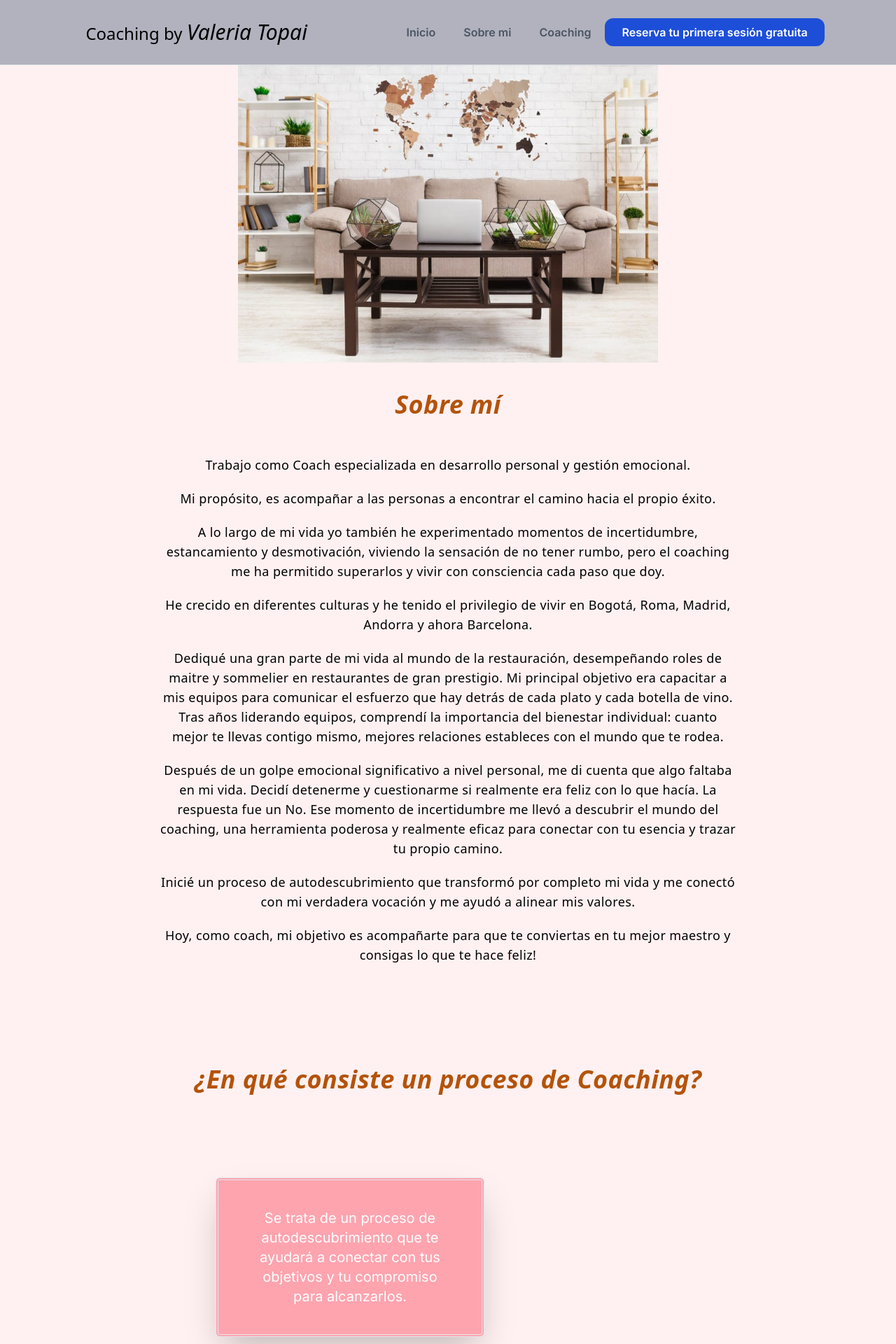
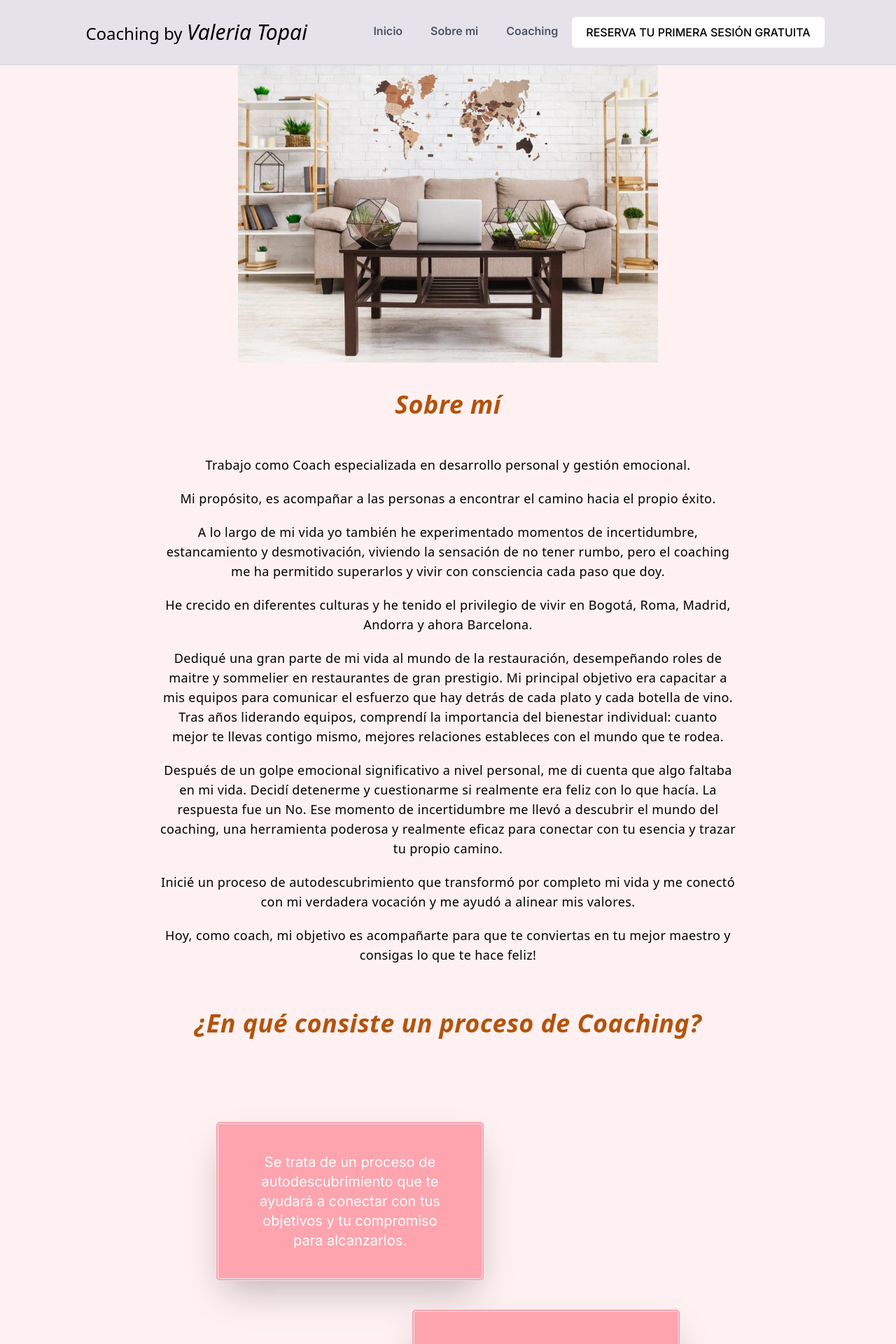
Before and after one commit to roxgiba/valeria-coaching, a Next.js app: page / in a window 1280 px wide. Shown: the top 1920 px of the page at 70% size. Built offline with nearby package versions, Linux system fonts and the light colour scheme.

Commit message:
adjusting reserva button style

```diff
--- a/components/Coaching.jsx
+++ b/components/Coaching.jsx
@@ -3,8 +3,8 @@ import React from "react";
 function Coaching() {
   return (
     <div id="coaching">
-      <div className=" tracking-wide font-sans pt-32 sm:pt-36 lg:pt-6 text-justify grid justify-items-stretch">
-        <h1 className="font-bold text-amber-700 text-2xl lg:text-4xl text-center m-5 lg:pt-20 pb-20 justify-self-center italic">
+      <div className=" tracking-wide font-sans pt-6 text-justify grid justify-items-stretch">
+        <h1 className="font-bold text-amber-700 text-2xl lg:text-4xl text-center m-5  pb-20 justify-self-center italic">
           ¿En qué consiste un proceso de Coaching?
         </h1>
       </div>
--- a/components/Navbar.jsx
+++ b/components/Navbar.jsx
@@ -1,59 +1,6 @@
 "use client";
 
-// import React from "react";
-// import DropdownMenuNav from "@/components/DropdownMenuNav";
-// import { Link } from "@nextui-org/react";
-
-// function Navbar() {
-//   return (
-//     <div className=" leading-loose flex justify-between flex-col md:flex-row md:space-x-20 h-24 bg-gradient-to-r from-slate-200/50 via-slate-500/50 to-slate-200/50 relative z-10">
-//       <p className="text-black font-sans text-2xl sm:text-3xl lg:text-5xl py-5 px-6 md:px-36 tracking-widest leading-loose ">
-//         Coaching by{" "}
-//         <span className="italic text-2xl sm:text-3xl lg:text-6xl">
-//           {" "}
-//           Valeria Topai{" "}
-//         </span>
-//       </p>
-//       <Link href="/#about">
-//         <button
-//           type="button"
-//           data-te-ripple-init
-//           data-te-ripple-color="light"
-//           className=" mr-3 inline-block rounded mt-48 lg:mt-1 pt-5 px-6 pb-2 text-md font-medium uppercase leading-normal text-primary transition duration-150 ease-in-out hover:bg-neutral-100 hover:text-primary-600 focus:text-primary-600 focus:outline-none focus:ring-0 active:text-primary-700 motion-reduce:transition-none sm:pt-44 lg:pt-2.5"
-//         >
-//           Sobre mi
-//         </button>{" "}
-//       </Link>
-
-//       <Link href="/#coaching">
-//         <button
-//           type="button"
-//           data-te-ripple-init
-//           data-te-ripple-color="light"
-//           className="mr-3 inline-block rounded px-6 pb-2 pt-5 text-md font-medium uppercase leading-normal text-primary transition duration-150 ease-in-out hover:bg-neutral-100 hover:text-primary-600 focus:text-primary-600 focus:outline-none focus:ring-0 active:text-primary-700 motion-reduce:transition-none"
-//         >
-//           Coaching
-//         </button>
-//       </Link>
-
-//       <button
-//         type="button"
-//         data-te-ripple-init
-//         data-te-ripple-color="light"
-//         className="bg-white mr-3 inline-block rounded bg-primary px-6 pb-2 pt-2.5 text-xs font-medium uppercase leading-normal text-black shadow-[0_4px_9px_-4px_#3b71ca] transition duration-500 ease-in-out hover:bg-primary-600 hover:shadow-[0_8px_9px_-4px_rgba(59,113,202,0.3),0_4px_18px_0_rgba(59,113,202,0.2)] focus:bg-primary-600 focus:shadow-[0_8px_9px_-4px_rgba(59,113,202,0.3),0_4px_18px_0_rgba(59,113,202,0.2)] focus:outline-none focus:ring-0 active:bg-primary-700 active:shadow-[0_8px_9px_-4px_rgba(59,113,202,0.3),0_4px_18px_0_rgba(59,113,202,0.2)] motion-reduce:transition-none dark:shadow-[0_4px_9px_-4px_rgba(59,113,202,0.5)] dark:hover:shadow-[0_8px_9px_-4px_rgba(59,113,202,0.2),0_4px_18px_0_rgba(59,113,202,0.1)] dark:focus:shadow-[0_8px_9px_-4px_rgba(59,113,202,0.2),0_4px_18px_0_rgba(59,113,202,0.1)] dark:active:shadow-[0_8px_9px_-4px_rgba(59,113,202,0.2),0_4px_18px_0_rgba(59,113,202,0.1)]"
-//       >
-//         Reserva tu primera sesión gratuita
-//       </button>
-
-//       <DropdownMenuNav />
-//     </div>
-//   );
-// }
-
-// export default Navbar;
-
 import { useState } from "react";
-import Image from "next/image";
 import Link from "next/link";
 import { FiMenu } from "react-icons/fi";
 
@@ -63,7 +10,7 @@ const Navbar = () => {
   const [open, setOpen] = useState(false);
   return (
     <>
-      <header className="bg-slate-500/50 border-b border-gray-300 py-2">
+      <header className="bg-slate-300/50 border-b border-gray-300 py-2">
         <div className="flex justify-between items-center xl:max-w-7xl xl:mx-auto max-w-full px-[8%] flex-wrap">
           <p className="text-black font-sans text-xl sm:text-2xl lg:text-2xl ">
             Coaching by{" "}
@@ -81,17 +28,20 @@ const Navbar = () => {
             } lg:flex lg:items-center lg:w-auto w-full`}
           >
             <ul className="text-base text-gray-600 lg:flex lg:justify-between">
-              <li className="lg:px-5 py-2 hover:text-blue-500 font-semibold">
+              <li className="lg:px-5 py-2 hover:text-blue-500 hover:bg-white hover:rounded-xl  font-semibold">
                 <Link href="/">Inicio</Link>
               </li>
-              <li className="lg:px-5 py-2 hover:text-blue-500 font-semibold">
-                <Link href="/about">Sobre mi</Link>
+              <li className="lg:px-5 py-2 hover:text-blue-500 hover:bg-white hover:rounded-xl font-semibold">
+                <Link href="/#about">Sobre mi</Link>
               </li>
-              <li className="lg:px-5 py-2 hover:text-blue-500 font-semibold">
-                <Link href="/register">Coaching</Link>
+              <li className="lg:px-5 py-2 hover:text-blue-500 hover:bg-white hover:rounded-xl  font-semibold">
+                <Link href="/#coaching">Coaching</Link>
               </li>
-              <li className="py-2 px-4 lg:px-6 lg:py-2 bg-blue-700 text-white rounded-xl font-semibold">
-                <Link href="/login">Reserva tu primera sesión gratuita</Link>
+              <li
+                className="bg-white hover:bg-blue-500 duration-300 px-5 py-2.5 font-medium uppercase
+       rounded-md text-black hover:text-white md:w-auto w-full"
+              >
+                <Link href="/">Reserva tu primera sesión gratuita</Link>
               </li>
             </ul>
           </nav>
```
